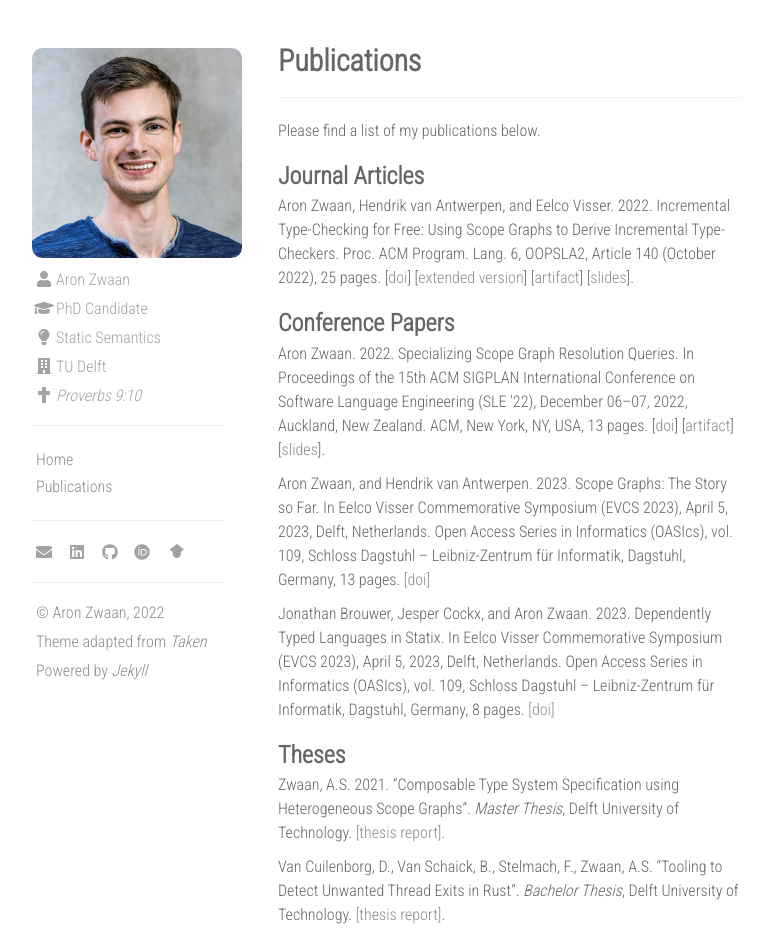
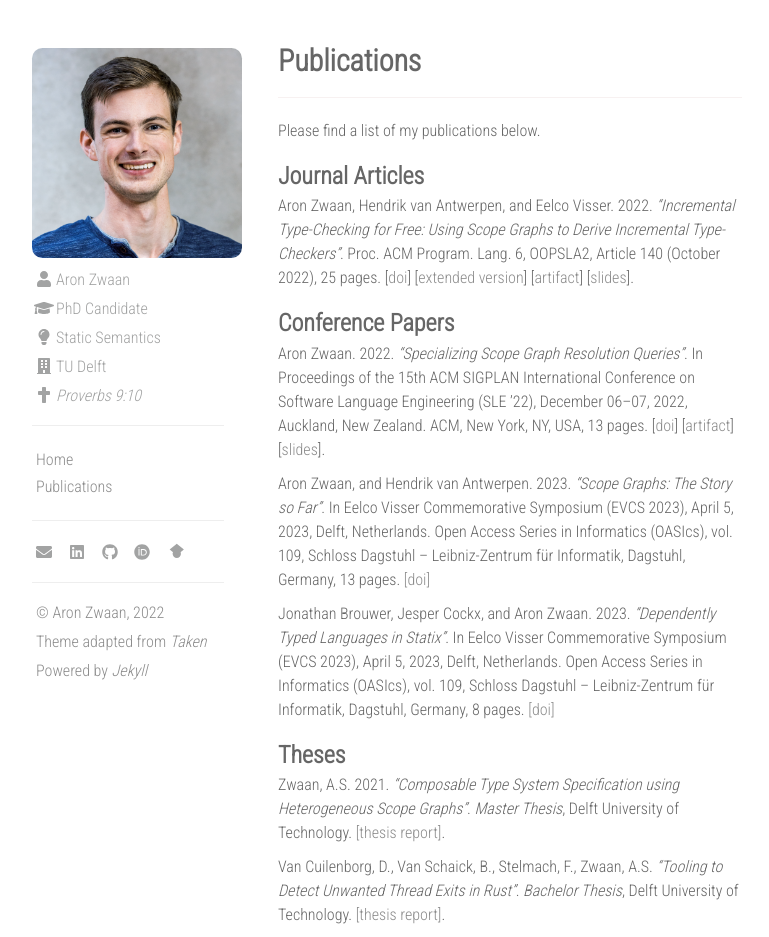
Before and after one commit to aronzwaan/aronzwaan.github.io, a Jekyll site: the page built from publications.md, in a window 1280 px wide. Shown: the whole page, without its empty margins (312-1081 px from the left). Built offline with Jekyll 4.4.1, drawn with Linux system fonts in a browser that asks for light colours; nearby versions of some CDN libraries.

Commit message:
Emphasize paper titles

```diff
--- a/publications.md
+++ b/publications.md
@@ -8,7 +8,7 @@ Please find a list of my publications below.
 
 ### Journal Articles
 
-Aron Zwaan, Hendrik van Antwerpen, and Eelco Visser. 2022. Incremental Type-Checking for Free: Using Scope Graphs to Derive Incremental Type-Checkers.
+Aron Zwaan, Hendrik van Antwerpen, and Eelco Visser. 2022. _"Incremental Type-Checking for Free: Using Scope Graphs to Derive Incremental Type-Checkers"_.
  Proc. ACM Program. Lang. 6, OOPSLA2, Article 140 (October 2022), 25 pages.
 [[doi](https://doi.org/10.1145/3563303)]
 [[extended version](/assets/oopsla22-extended.pdf)]
@@ -17,19 +17,19 @@ Aron Zwaan, Hendrik van Antwerpen, and Eelco Visser. 2022. Incremental Type-Chec
 
 ### Conference Papers
 
-Aron Zwaan. 2022. Specializing Scope Graph Resolution Queries.
+Aron Zwaan. 2022. _"Specializing Scope Graph Resolution Queries"_.
 In Proceedings of the 15th ACM SIGPLAN International Conference on Software Language Engineering (SLE ’22), December 06–07, 2022, Auckland, New Zealand.
 ACM, New York, NY, USA, 13 pages.
 [[doi](https://doi.org/10.1145/3567512.3567523)]
 [[artifact](https://doi.org/10.5281/zenodo.7189413)]
 [[slides](/assets/sle22-slides.pdf)].
 
-Aron Zwaan, and Hendrik van Antwerpen. 2023. Scope Graphs: The Story so Far.
+Aron Zwaan, and Hendrik van Antwerpen. 2023. _"Scope Graphs: The Story so Far"_.
 In Eelco Visser Commemorative Symposium (EVCS 2023), April 5, 2023, Delft, Netherlands.
 Open Access Series in Informatics (OASIcs), vol. 109, Schloss Dagstuhl -- Leibniz-Zentrum für Informatik, Dagstuhl, Germany, 13 pages.
 [[doi]](https://doi.org/10.4230/OASIcs.EVCS.2023.32)
 
-Jonathan Brouwer, Jesper Cockx, and Aron Zwaan. 2023. Dependently Typed Languages in Statix.
+Jonathan Brouwer, Jesper Cockx, and Aron Zwaan. 2023. _"Dependently Typed Languages in Statix"_.
 In Eelco Visser Commemorative Symposium (EVCS 2023), April 5, 2023, Delft, Netherlands.
 Open Access Series in Informatics (OASIcs), vol. 109, Schloss Dagstuhl -- Leibniz-Zentrum für Informatik, Dagstuhl, Germany, 8 pages.
 [[doi]](https://doi.org/10.4230/OASIcs.EVCS.2023.6)
@@ -37,11 +37,11 @@ Open Access Series in Informatics (OASIcs), vol. 109, Schloss Dagstuhl -- Leibni
 
 ### Theses
 
-Zwaan, A.S. 2021. "Composable Type System Specification using Heterogeneous Scope Graphs".
+Zwaan, A.S. 2021. _"Composable Type System Specification using Heterogeneous Scope Graphs"_.
 _Master Thesis_, Delft University of Technology.
 [[thesis report]](http://resolver.tudelft.nl/uuid:68b7291c-0f81-4a70-89bb-37624f8615bd).
 
 Van Cuilenborg, D., Van Schaick, B., Stelmach, F., Zwaan, A.S.
-"Tooling to Detect Unwanted Thread Exits in Rust".
+_"Tooling to Detect Unwanted Thread Exits in Rust"_.
 _Bachelor Thesis_, Delft University of Technology.
 [[thesis report]](http://resolver.tudelft.nl/uuid:c4e95618-390d-4210-a76f-ce23640a194d).
```
